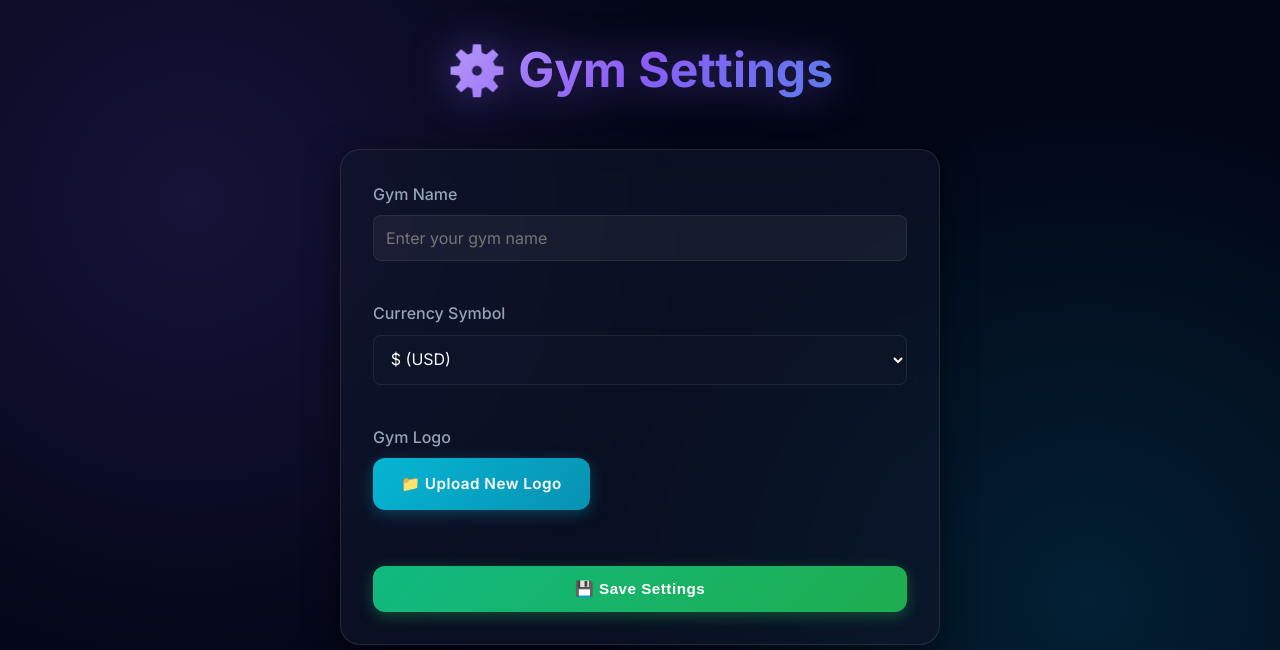
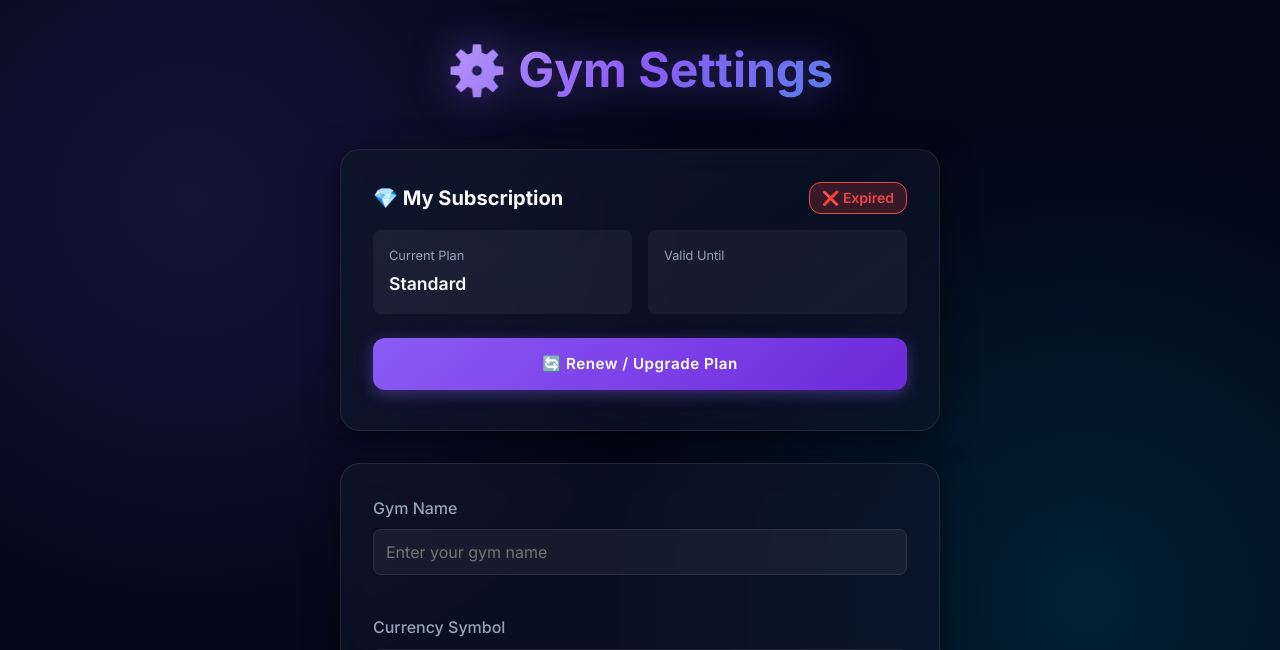
Before and after one commit to AHADKHATTAK1/fitnessmangement, a Flask app: template templates/settings.html in a window 1280 px wide. Shown: the top 650 px of the page. Run offline with Flask 3, Linux system fonts and the light colour scheme; the template is opened without the code that fills it, so the values that code supplies are empty.

Commit message:
FEAT: Added 'My Subscription' details to Settings page

```diff
--- a/app.py
+++ b/app.py
@@ -1589,11 +1589,34 @@ def settings():
         return redirect(url_for('settings'))
 
     payments = []
+    subscription = {}
+
     if 'logged_in' in session:
-        user = auth_manager.users.get(session['username'], {})
-        payments = user.get('payments', [])
-
-    return render_template('settings.html', details=gym.get_gym_details(), payments=payments)
+        username = session['username']
+        user = auth_manager.session.query(User).filter_by(email=username).first()
+
+        if user:
+            # Get payments from JSON (Legacy) or DB (Future)
+            # Currently payments are stored in JSON in legacy mode
+            if auth_manager.legacy:
+                legacy_user = auth_manager.users.get(username, {})
+                payments = legacy_user.get('payments', [])
+
+            # Prepare Subscription Data
+            is_active = auth_manager.is_subscription_active(username)
+            days_left = 0
+            if user.subscription_expiry:
+                days_left = (user.subscription_expiry - datetime.utcnow()).days
+
+            subscription = {
+                'market': user.market or 'US',
+                'status': 'Active' if is_active else 'Expired',
+                'expiry': user.subscription_expiry.strftime('%Y-%m-%d') if user.subscription_expiry else 'Lifetime',
+                'days_left': days_left,
+                'is_trial': False # Simplify for now
+            }
+
+    return render_template('settings.html', details=gym.get_gym_details(), payments=payments, subscription=subscription)
 
 @app.route('/restore_backup', methods=['POST'])
 def restore_backup():
--- a/templates/settings.html
+++ b/templates/settings.html
@@ -6,6 +6,51 @@
 <h1
     style="font-size: 3rem; font-weight: 800; margin-bottom: 2.5rem; text-align: center; background: linear-gradient(135deg, #fff 0%, var(--primary) 50%, var(--secondary) 100%); -webkit-background-clip: text; -webkit-text-fill-color: transparent; background-clip: text; filter: drop-shadow(0 0 20px rgba(139, 92, 246, 0.5));">
     ⚙️ Gym Settings</h1>
+
+<!-- NEW: Subscription Status Card -->
+<div class="card"
+    style="max-width: 600px; margin: 0 auto 2rem auto; border: 1px solid var(--border); background: linear-gradient(145deg, rgba(15, 23, 42, 0.8), rgba(15, 23, 42, 0.4));">
+    <div style="display: flex; justify-content: space-between; align-items: center; margin-bottom: 1rem;">
+        <h2 style="margin: 0; font-size: 1.25rem; display: flex; align-items: center; gap: 0.5rem;">
+            💎 My Subscription
+        </h2>
+        {% if subscription.status == 'Active' %}
+        <span class="badge"
+            style="background: rgba(16, 185, 129, 0.2); color: var(--success); border: 1px solid var(--success);">
+            ✅ Active
+        </span>
+        {% else %}
+        <span class="badge"
+            style="background: rgba(239, 68, 68, 0.2); color: var(--error); border: 1px solid var(--error);">
+            ❌ Expired
+        </span>
+        {% endif %}
+    </div>
+
+    <div style="display: grid; grid-template-columns: 1fr 1fr; gap: 1rem;">
+        <div style="background: rgba(255,255,255,0.05); padding: 1rem; border-radius: 8px;">
+            <div style="font-size: 0.8rem; color: var(--text-muted); margin-bottom: 0.2rem;">Current Plan</div>
+            <div style="font-size: 1.1rem; font-weight: 600;">Standard {{ subscription.market }}</div>
+        </div>
+        <div style="background: rgba(255,255,255,0.05); padding: 1rem; border-radius: 8px;">
+            <div style="font-size: 0.8rem; color: var(--text-muted); margin-bottom: 0.2rem;">Valid Until</div>
+            <div style="font-size: 1.1rem; font-weight: 600;">
+                {{ subscription.expiry }}
+                {% if subscription.days_left < 5 and subscription.days_left> 0 %}
+                    <span style="font-size: 0.7rem; color: var(--warning);">({{ subscription.days_left }} days
+                        left)</span>
+                    {% endif %}
+            </div>
+        </div>
+    </div>
+
+    {% if subscription.status != 'Active' or subscription.days_left < 5 %} <div style="margin-top: 1.5rem;">
+        <a href="{{ url_for('subscription') }}" class="btn btn-primary" style="width: 100%; justify-content: center;">
+            🔄 Renew / Upgrade Plan
+        </a>
+</div>
+{% endif %}
+</div>
 
 <div class="card" style="max-width: 600px; margin: 0 auto;">
     <form method="POST" enctype="multipart/form-data">
```
